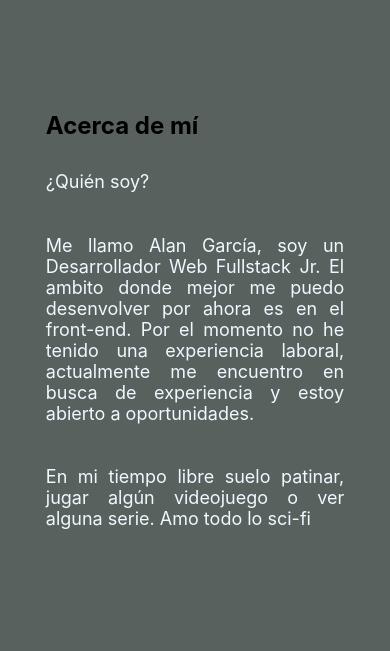
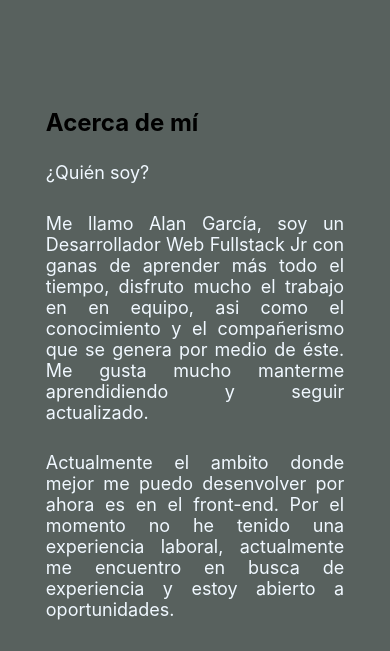
Before and after one commit to Sedit999/GAlan, a React (Create React App) app: page / in a window 390 px wide. Shown: the top 651 px of the page. Built offline with nearby package versions, Linux system fonts and the light colour scheme.

Commit message:
se agregó más información en aboutMe

```diff
--- a/src/components/AboutMe.jsx
+++ b/src/components/AboutMe.jsx
@@ -10,11 +10,17 @@ function AboutMe() {
             <div id="aboutMe-text-content">
               <div>¿Quién soy?</div>
               <div>
-                Me llamo Alan García, soy un Desarrollador Web Fullstack Jr. El
-                ambito donde mejor me puedo desenvolver por ahora es en el
-                front-end. Por el momento no he tenido una experiencia laboral,
-                actualmente me encuentro en busca de experiencia y estoy abierto
-                a oportunidades.
+                Me llamo Alan García, soy un Desarrollador Web Fullstack Jr con
+                ganas de aprender más todo el tiempo, disfruto mucho el trabajo
+                en en equipo, asi como el conocimiento y el compañerismo que se
+                genera por medio de éste. Me gusta mucho manterme aprendidiendo
+                y seguir actualizado.
+              </div>
+              <div>
+                Actualmente el ambito donde mejor me puedo desenvolver por ahora
+                es en el front-end. Por el momento no he tenido una experiencia
+                laboral, actualmente me encuentro en busca de experiencia y
+                estoy abierto a oportunidades.
               </div>
               <div>
                 En mi tiempo libre suelo patinar, jugar algún videojuego o ver
--- a/src/index.css
+++ b/src/index.css
@@ -222,7 +222,7 @@ svg:hover{
 
 @media (max-width: 789px) {
   #bigBox-aboutMe{
-    height: 120vh;
+    height: 140vh;
   }
 
   #aboutMe{
@@ -238,7 +238,7 @@ svg:hover{
     }
 
   #aboutMe-text-content{
-    height: 400px;
+    height: 580px;
   }
 /*Projects*/
   #bigBox-projects{
```
